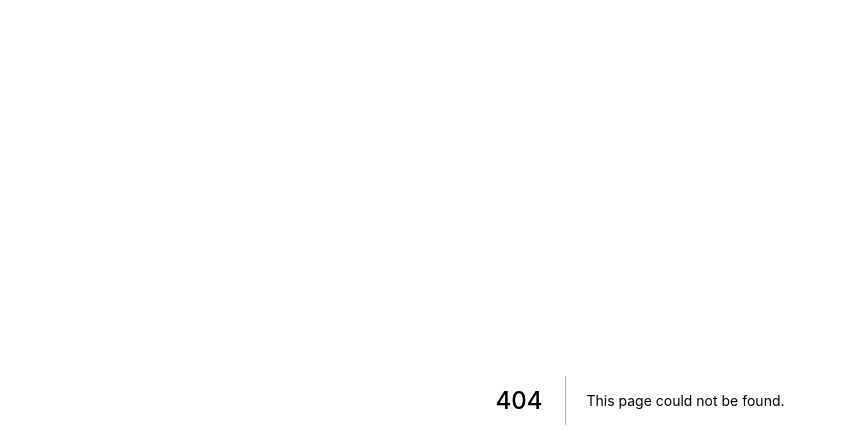
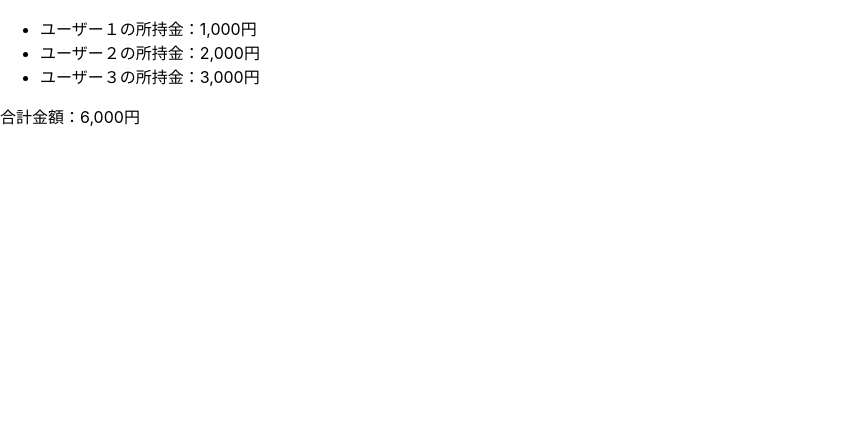
Before and after one commit to masasami/next-sample, a Next.js app: page /component0022 in a window 1280 px wide. Before the commit this address had no page. Shown: the top 448 px of the page, without its empty margins (0-846 px from the left). Built offline with nearby package versions, Linux system fonts and the light colour scheme.

Commit message:
合計金額を求める

```diff
--- /dev/null
+++ b/pages/component0022.tsx
@@ -0,0 +1,27 @@
+import { useState } from 'react'
+
+export default function Component() {
+  const [users, setUsers] = useState([
+    { id: 1, name: 'ユーザー１', money: 1000 },
+    { id: 2, name: 'ユーザー２', money: 2000 },
+    { id: 3, name: 'ユーザー３', money: 3000 },
+  ])
+  return (
+    <div>
+      <ul>
+        {users.map((user, i) => (
+          <li key={i}>
+            {user.name}の所持金：{user.money.toLocaleString()}円
+          </li>
+        ))}
+      </ul>
+      合計金額：
+      {users
+        .reduce((prevMoney, user) => {
+          return prevMoney + user.money
+        }, 0)
+        .toLocaleString()}
+      円
+    </div>
+  )
+}
```
